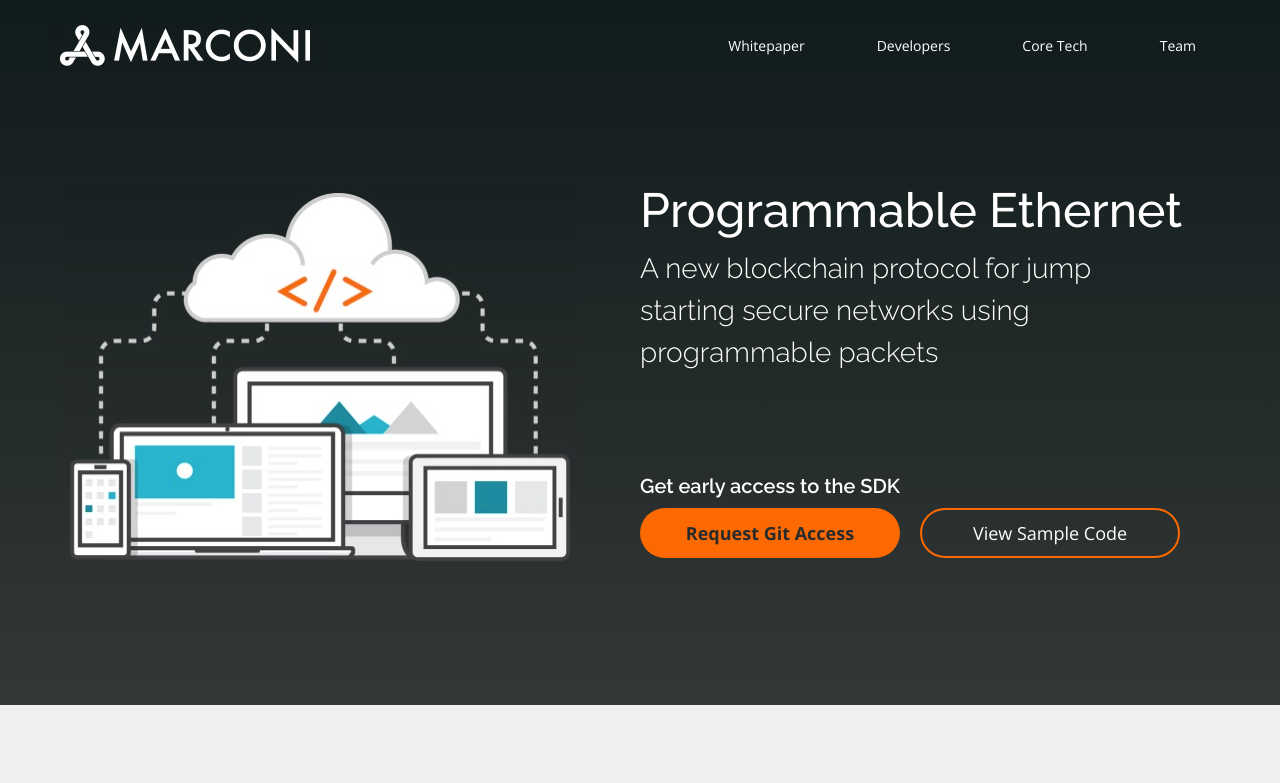
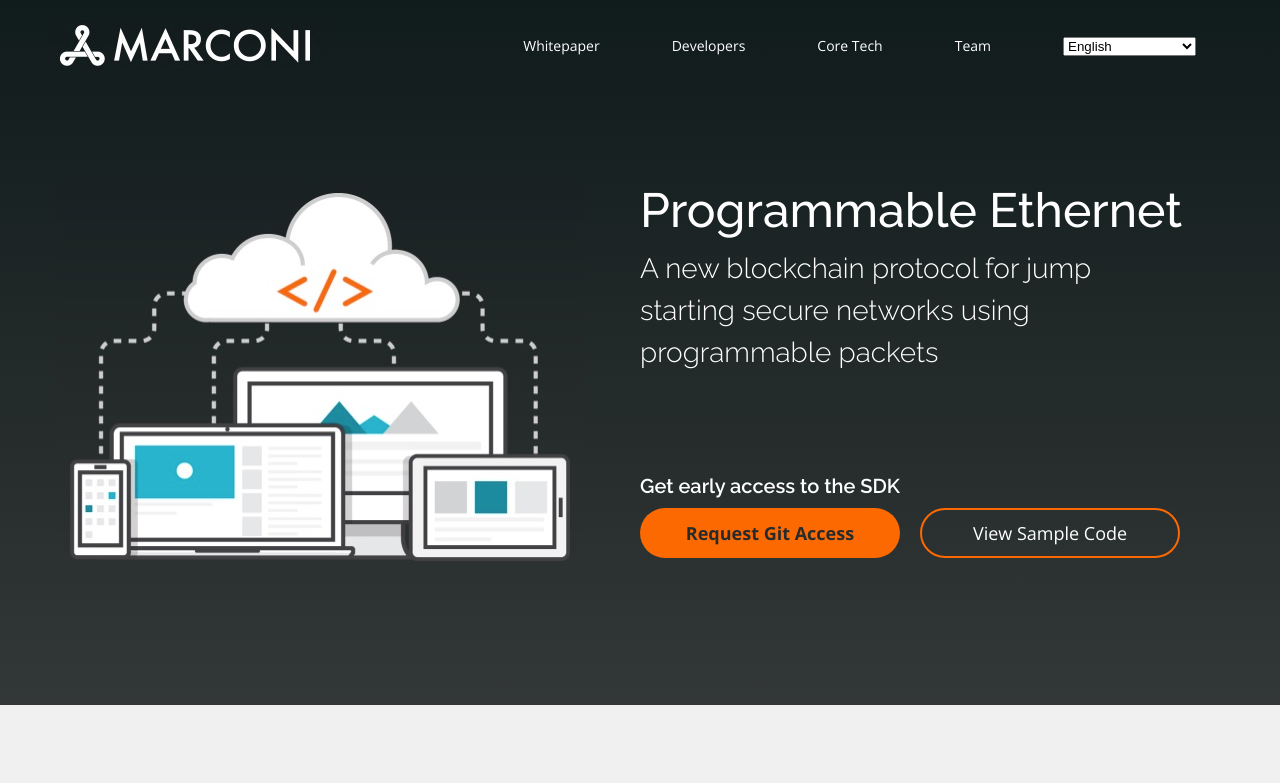
Before and after one commit to dalazaro-challenges/marconi, a React (Create React App) app: page / in a window 1280 px wide. Shown: the top 783 px of the page. Built offline with nearby package versions, Linux system fonts and the light colour scheme.

Commit message:
updated styles

```diff
--- a/src/assets/styles/App.css
+++ b/src/assets/styles/App.css
@@ -1,6 +1,3 @@
-.App {
-}
-
 a {
   text-decoration: none;
 }
@@ -28,6 +25,10 @@ h1, h2, h3, h4, h5, h6, p {
   display: table;
 }
 
+.floater {
+  width: 50%;
+}
+
 .float-left {
   float: left;
 }
@@ -41,13 +42,13 @@ h1, h2, h3, h4, h5, h6, p {
   padding-left: 0;
 }
 
-.floater {
-  width: 50%;
-}
-
 .center {
   display: block;
   margin: 0 auto;
+}
+
+.center-items {
+  text-align: center;
 }
 
 button {
@@ -82,7 +83,3 @@ button {
   background-color: #FB6900;
   color: #000000;
 }
-
-.center-items {
-  text-align: center;
-}
--- a/src/assets/styles/Footer.css
+++ b/src/assets/styles/Footer.css
@@ -12,7 +12,7 @@
   color: #00b4cc;
 }
 
-.footer-links {
+.footer-link-container {
   margin: 0 4rem 0 0;
   display: flex;
   flex-direction: column;
--- a/src/components/Footer.js
+++ b/src/components/Footer.js
@@ -10,7 +10,7 @@ class Footer extends Component {
           <div className="copyright">© 2018 Marconi Foundation</div>
         </div>
 
-        <ul className="footer-links no-bullets float-right">
+        <ul className="footer-link-container no-bullets float-right">
           <li className="footer-link">
             <a href="https://docsend.com/view/5zragmb">
               Whitepaper
--- a/src/components/Header.js
+++ b/src/components/Header.js
@@ -10,7 +10,6 @@ class Header extends Component {
       <div>
         <header>
 
-          {/* two sections in the header: navbar & splash */}
           <section className="navbar clearfix">
             <img src={header} alt="header" className="float-left" />
 
@@ -38,6 +37,13 @@ class Header extends Component {
                   Team
                 </a>
               </li>
+
+              <li className="nav-link">
+                <select>
+                  <option value="english">English</option>
+                  <option value="chinese">Simplified Chinese</option>
+                </select>
+              </li>
             </ul>
           </section>
 
@@ -48,6 +54,10 @@ class Header extends Component {
 
             <div className="floater float-right">
               <h1 id="splash-h1">Programmable Ethernet</h1>
+
+              {/* TODO: Set conditional to interpolate languages
+              English: A new blockchain protocol for jump starting secure networks using programmable packets
+              Chinese: 使用可编程数据包跳转启动安全网络的新区块链协议 */}
               <h2 id="splash-h2">A new blockchain protocol for jump starting secure networks using programmable packets</h2>
 
               <p id="splash-p">Get early access to the SDK</p>
@@ -55,7 +65,10 @@ class Header extends Component {
                 <button className="access-btn git-access">
                   Request Git Access
                 </button>
-                <button className="access-btn other-access ml-2">View Sample Code</button>
+
+                <button className="access-btn other-access ml-2">
+                  View Sample Code
+                </button>
               </div>
             </div>
           </section>
```
